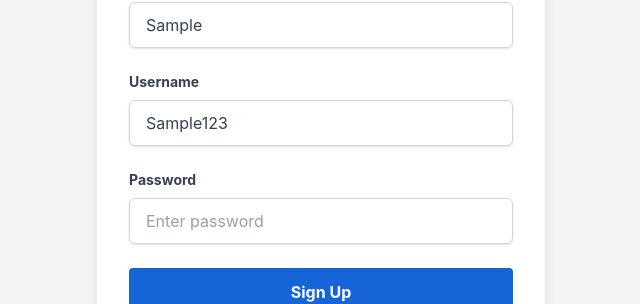
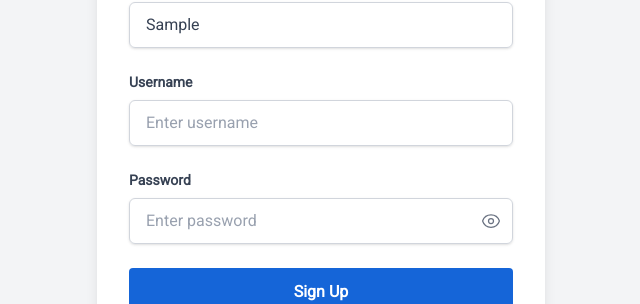
Before and after one commit to Kanishk1420/Blogging-Platform, a React (Vite) app in the folder client/: page /account in a window 1280 px wide. Both pictures are taken after typing "Sample", "Sample123" into the empty fields and a click on the button "Create an account". Shown: the part 338-642 px from the top of the page, without its empty margins (319-959 px from the left). Built offline with nearby package versions, Linux system fonts and the light colour scheme.

Commit message:
Added Spychanger

```diff
--- a/client/src/components/account/Login.jsx
+++ b/client/src/components/account/Login.jsx
@@ -20,6 +20,8 @@ const Login = ({ isUserAuthenticated }) => {
     const [error, showError] = useState('');
     const [account, toggleAccount] = useState('login');
     const errorTimeoutRef = useRef(null);
+    const [showLoginPassword, setShowLoginPassword] = useState(false);
+    const [showSignupPassword, setShowSignupPassword] = useState(false);
 
     const navigate = useNavigate();
     const { setAccount } = useContext(DataContext);
@@ -42,7 +44,7 @@ const Login = ({ isUserAuthenticated }) => {
             // Set a timeout to clear the error after 5 seconds
             errorTimeoutRef.current = setTimeout(() => {
                 showError('');
-            }, 5000); // 5 seconds
+            }, 4000);
         }
 
         // Cleanup function to clear timeout when component unmounts or error changes
@@ -104,8 +106,16 @@ const Login = ({ isUserAuthenticated }) => {
         showError(''); // Clear any errors when switching forms
     }
 
+    const toggleLoginPasswordVisibility = () => {
+        setShowLoginPassword(!showLoginPassword);
+    };
+
+    const toggleSignupPasswordVisibility = () => {
+        setShowSignupPassword(!showSignupPassword);
+    };
+
     return (
-        <div className="flex items-center justify-center min-h-screen bg-gray-100">
+        <div className="flex items-center justify-center min-h-screen bg-gray-100 font-['Roboto',sans-serif]">
             <div className="w-full max-w-md bg-white rounded-lg shadow-lg overflow-hidden">
                 <div className="flex flex-col items-center pt-10 pb-6">
                     <img src={imageURL} alt="blog" className="w-32 mb-6" />
@@ -138,19 +148,39 @@ const Login = ({ isUserAuthenticated }) => {
                                 placeholder="Enter username"
                             />
                         </div>
-                        <div className="mb-6">
+                        <div className="mb-6 relative">
                             <label className="block text-gray-700 text-sm font-bold mb-2" htmlFor="password">
                                 Password
                             </label>
+                            <div className="relative">
                                 <input
-                                className="shadow-sm appearance-none border border-gray-300 rounded-md w-full py-3 px-4 text-gray-700 leading-tight placeholder-gray-400 focus:outline-none focus:ring-2 focus:ring-[#1565D8]/25 focus:border-[#1565D8] transition-all duration-200"
+                                    className="shadow-sm appearance-none border border-gray-300 rounded-md w-full py-3 px-4 text-gray-700 leading-tight placeholder-gray-400 focus:outline-none focus:ring-2 focus:ring-[#1565D8]/25 focus:border-[#1565D8] transition-all duration-200 pr-10"
                                     id="password"
-                                type="password"
+                                    type={showLoginPassword ? "text" : "password"}
                                     name="password"
                                     value={login.password}
                                     onChange={onValueChange}
                                     placeholder="Enter password"
                                 />
+                                <button
+                                    type="button"
+                                    className="absolute inset-y-0 right-0 pr-3 flex items-center"
+                                    onClick={toggleLoginPasswordVisibility}
+                                >
+                                    {showLoginPassword ? (
+                                        // Eye icon (hidden)
+                                        <svg xmlns="http://www.w3.org/2000/svg" fill="none" viewBox="0 0 24 24" strokeWidth={1.5} stroke="currentColor" className="w-5 h-5 text-gray-500">
+                                            <path strokeLinecap="round" strokeLinejoin="round" d="M3.98 8.223A10.477 10.477 0 0 0 1.934 12C3.226 16.338 7.244 19.5 12 19.5c.993 0 1.953-.138 2.863-.395M6.228 6.228A10.451 10.451 0 0 1 12 4.5c4.756 0 8.773 3.162 10.065 7.498a10.522 10.522 0 0 1-4.293 5.774M6.228 6.228 3 3m3.228 3.228 3.65 3.65m7.894 7.894L21 21m-3.228-3.228-3.65-3.65m0 0a3 3 0 1 0-4.243-4.243m4.242 4.242L9.88 9.88" />
+                                        </svg>
+                                    ) : (
+                                        // Eye icon (visible)
+                                        <svg xmlns="http://www.w3.org/2000/svg" fill="none" viewBox="0 0 24 24" strokeWidth={1.5} stroke="currentColor" className="w-5 h-5 text-gray-500">
+                                            <path strokeLinecap="round" strokeLinejoin="round" d="M2.036 12.322a1.012 1.012 0 0 1 0-.639C3.423 7.51 7.36 4.5 12 4.5c4.638 0 8.573 3.007 9.963 7.178.07.207.07.431 0 .639C20.577 16.49 16.64 19.5 12 19.5c-4.638 0-8.573-3.007-9.963-7.178Z" />
+                                            <path strokeLinecap="round" strokeLinejoin="round" d="M15 12a3 3 0 1 1-6 0 3 3 0 0 1 6 0Z" />
+                                        </svg>
+                                    )}
+                                </button>
+                            </div>
                         </div>
 
                         <div className="mb-6">
@@ -205,18 +235,38 @@ const Login = ({ isUserAuthenticated }) => {
                                 placeholder="Enter username"
                             />
                         </div>
-                        <div className="mb-6">
+                        <div className="mb-6 relative">
                             <label className="block text-gray-700 text-sm font-bold mb-2" htmlFor="signup-password">
                                 Password
                             </label>
+                            <div className="relative">
                                 <input
-                                className="shadow-sm appearance-none border border-gray-300 rounded-md w-full py-3 px-4 text-gray-700 leading-tight placeholder-gray-400 focus:outline-none focus:ring-2 focus:ring-[#1565D8]/25 focus:border-[#1565D8] transition-all duration-200"
+                                    className="shadow-sm appearance-none border border-gray-300 rounded-md w-full py-3 px-4 text-gray-700 leading-tight placeholder-gray-400 focus:outline-none focus:ring-2 focus:ring-[#1565D8]/25 focus:border-[#1565D8] transition-all duration-200 pr-10"
                                     id="signup-password"
-                                type="password"
+                                    type={showSignupPassword ? "text" : "password"}
                                     name="password"
                                     onChange={onInputChange}
                                     placeholder="Enter password"
                                 />
+                                <button
+                                    type="button"
+                                    className="absolute inset-y-0 right-0 pr-3 flex items-center"
+                                    onClick={toggleSignupPasswordVisibility}
+                                >
+                                    {showSignupPassword ? (
+                                        // Eye icon (hidden)
+                                        <svg xmlns="http://www.w3.org/2000/svg" fill="none" viewBox="0 0 24 24" strokeWidth={1.5} stroke="currentColor" className="w-5 h-5 text-gray-500">
+                                            <path strokeLinecap="round" strokeLinejoin="round" d="M3.98 8.223A10.477 10.477 0 0 0 1.934 12C3.226 16.338 7.244 19.5 12 19.5c.993 0 1.953-.138 2.863-.395M6.228 6.228A10.451 10.451 0 0 1 12 4.5c4.756 0 8.773 3.162 10.065 7.498a10.522 10.522 0 0 1-4.293 5.774M6.228 6.228 3 3m3.228 3.228 3.65 3.65m7.894 7.894L21 21m-3.228-3.228-3.65-3.65m0 0a3 3 0 1 0-4.243-4.243m4.242 4.242L9.88 9.88" />
+                                        </svg>
+                                    ) : (
+                                        // Eye icon (visible)
+                                        <svg xmlns="http://www.w3.org/2000/svg" fill="none" viewBox="0 0 24 24" strokeWidth={1.5} stroke="currentColor" className="w-5 h-5 text-gray-500">
+                                            <path strokeLinecap="round" strokeLinejoin="round" d="M2.036 12.322a1.012 1.012 0 0 1 0-.639C3.423 7.51 7.36 4.5 12 4.5c4.638 0 8.573 3.007 9.963 7.178.07.207.07.431 0 .639C20.577 16.49 16.64 19.5 12 19.5c-4.638 0-8.573-3.007-9.963-7.178Z" />
+                                            <path strokeLinecap="round" strokeLinejoin="round" d="M15 12a3 3 0 1 1-6 0 3 3 0 0 1 6 0Z" />
+                                        </svg>
+                                    )}
+                                </button>
+                            </div>
                         </div>
 
                         <div className="mb-6">
--- /dev/null
+++ b/client/tailwind.config.js
@@ -0,0 +1,19 @@
+/** @type {import('tailwindcss').Config} */
+export default {
+  content: [
+    "./index.html",
+    "./src/**/*.{js,ts,jsx,tsx}",
+  ],
+  theme: {
+    extend: {
+      fontFamily: {
+        sans: ['Roboto', 'sans-serif'],
+      },
+      colors: {
+        primary: "#1565D8",
+        secondary: "#FB641B",
+      },
+    },
+  },
+  plugins: [],
+}
```
Lines whose indentation alone changed are shown as unchanged.
